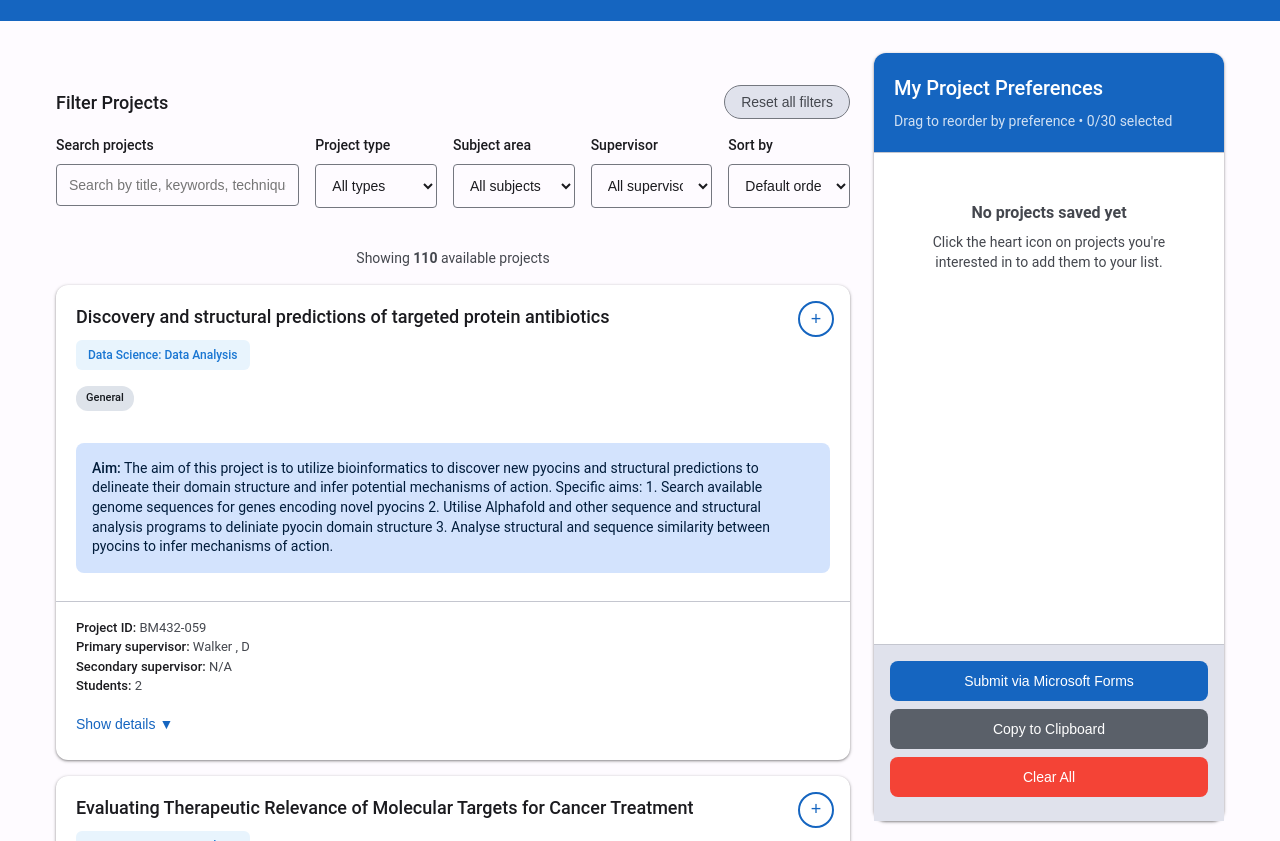
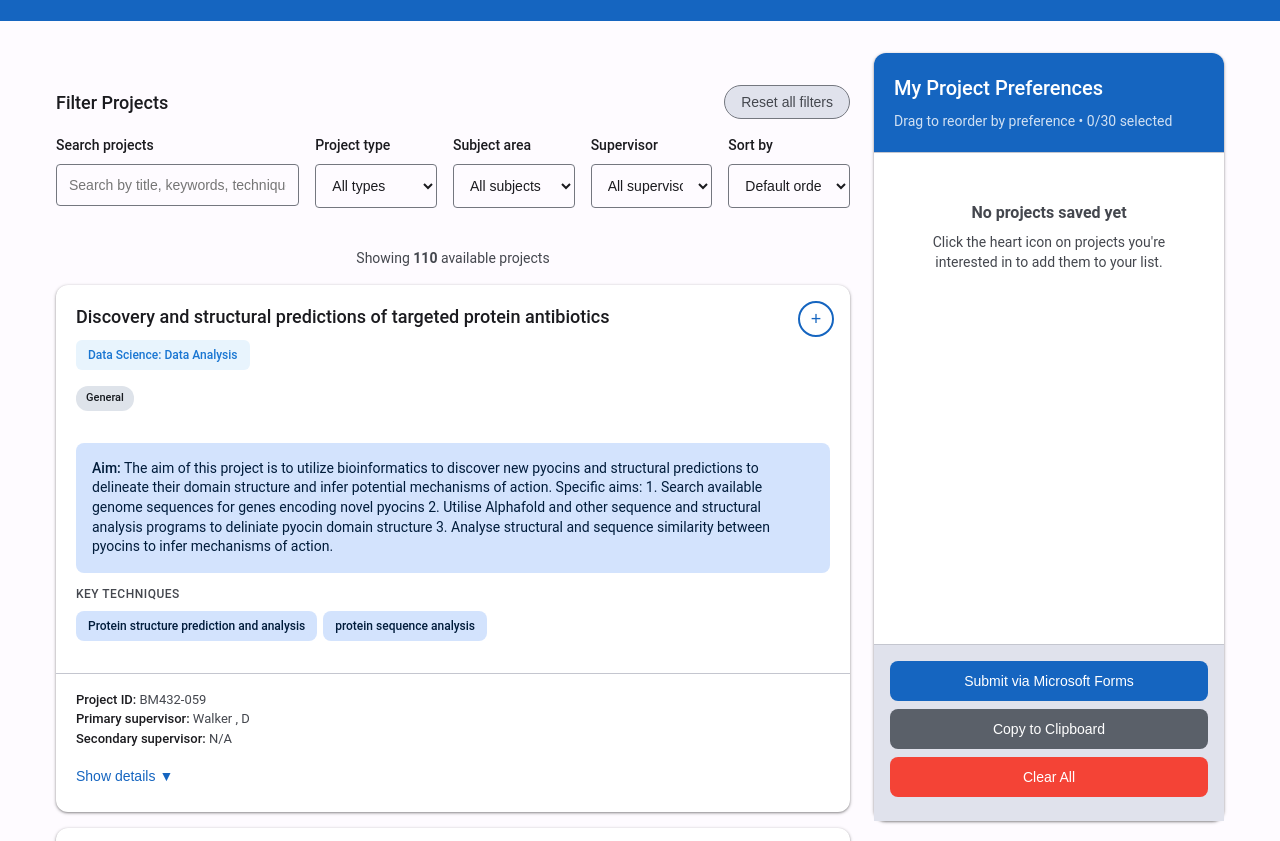
Before and after one commit to CWilsonStrath/bms-projects-2025-2026, a plain HTML site: page index.html in a window 1280 px wide. Shown: the part 101-942 px from the top of the page. Drawn offline with Linux system fonts and the light colour scheme.

Commit message:
Update index.html

```diff
--- a/index.html
+++ b/index.html
@@ -817,7 +817,6 @@
                     subjects: ["Biochemistry"],
                     primarySupervisor: "Dr. Sample",
                     secondarySupervisor: null,
-                    students: "1",
                     aim: "This is sample data. Replace with your actual projects.js file.",
                     outline: "Create a projects.js file with your actual project data.",
                     techniques: ["Replace", "With", "Real", "Data"]
@@ -1175,13 +1174,6 @@ ${projectIds}`;
                             <div class="project-aim">
                                 <strong>Aim:</strong> ${project.aim}
                             </div>
-                        </div>
-
-                        <div class="project-details">
-                            <div class="project-outline">
-                                <div class="section-label">Project outline</div>
-                                ${project.outline}
-                            </div>
 
                             <div class="techniques-section">
                                 <div class="section-label">Key techniques</div>
@@ -1190,6 +1182,13 @@ ${projectIds}`;
                                         <div class="technique-chip">${technique}</div>
                                     `).join('')}
                                 </div>
+                            </div>
+                        </div>
+
+                        <div class="project-details">
+                            <div class="project-outline">
+                                <div class="section-label">Project outline</div>
+                                ${project.outline}
                             </div>
 
                             ${project.references ? `
@@ -1206,8 +1205,7 @@ ${projectIds}`;
                             <div class="supervisor-info">
                                 <strong>Project ID:</strong> ${project.id}<br>
                                 <strong>Primary supervisor:</strong> ${project.primarySupervisor}<br>
-                                <strong>Secondary supervisor:</strong> ${project.secondarySupervisor || 'N/A'}<br>
-                                <strong>Students:</strong> ${project.students}
+                                <strong>Secondary supervisor:</strong> ${project.secondarySupervisor || 'N/A'}
                             </div>
 
                             <button class="expand-button" onclick="toggleCard(document.getElementById('card-${index}'))">
```
